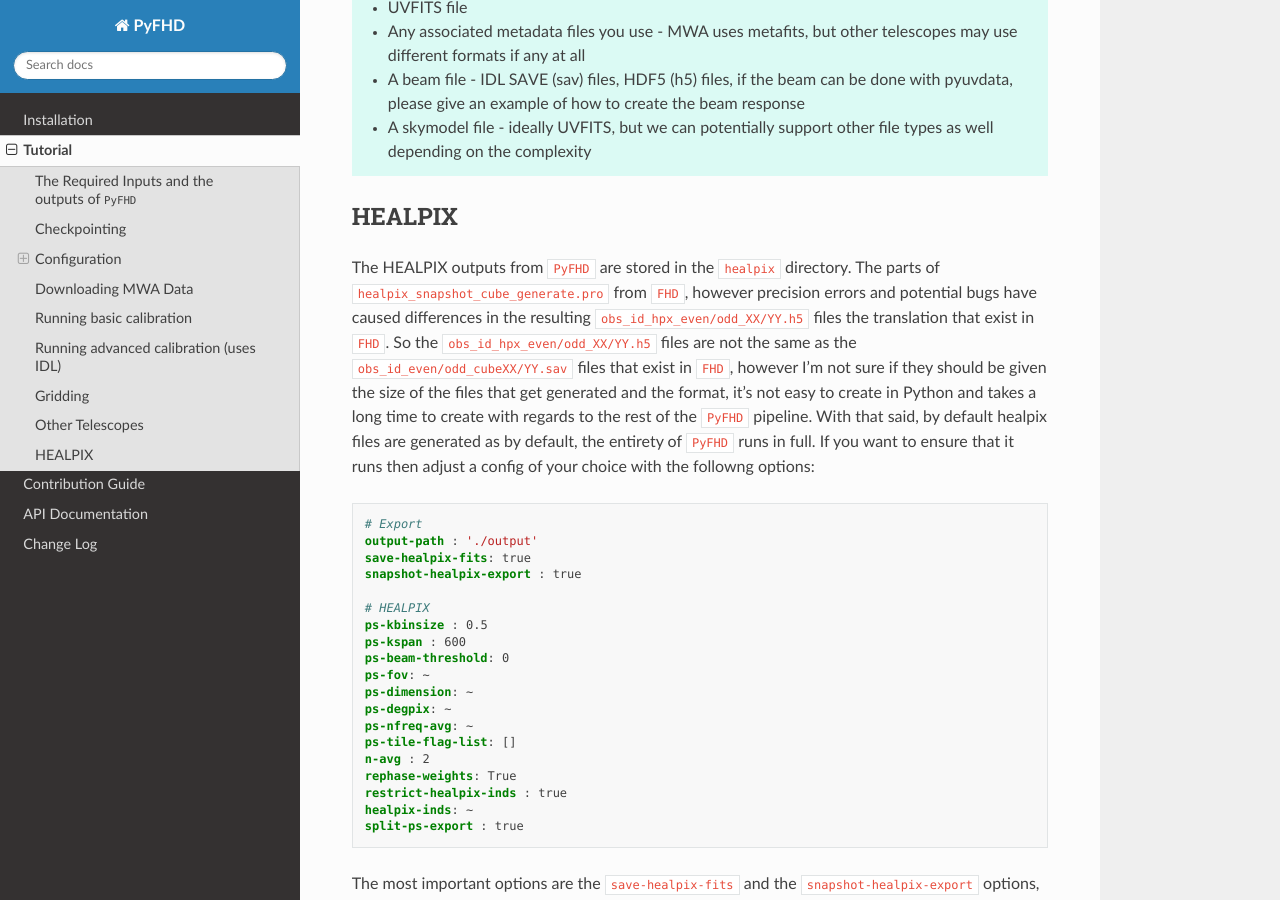
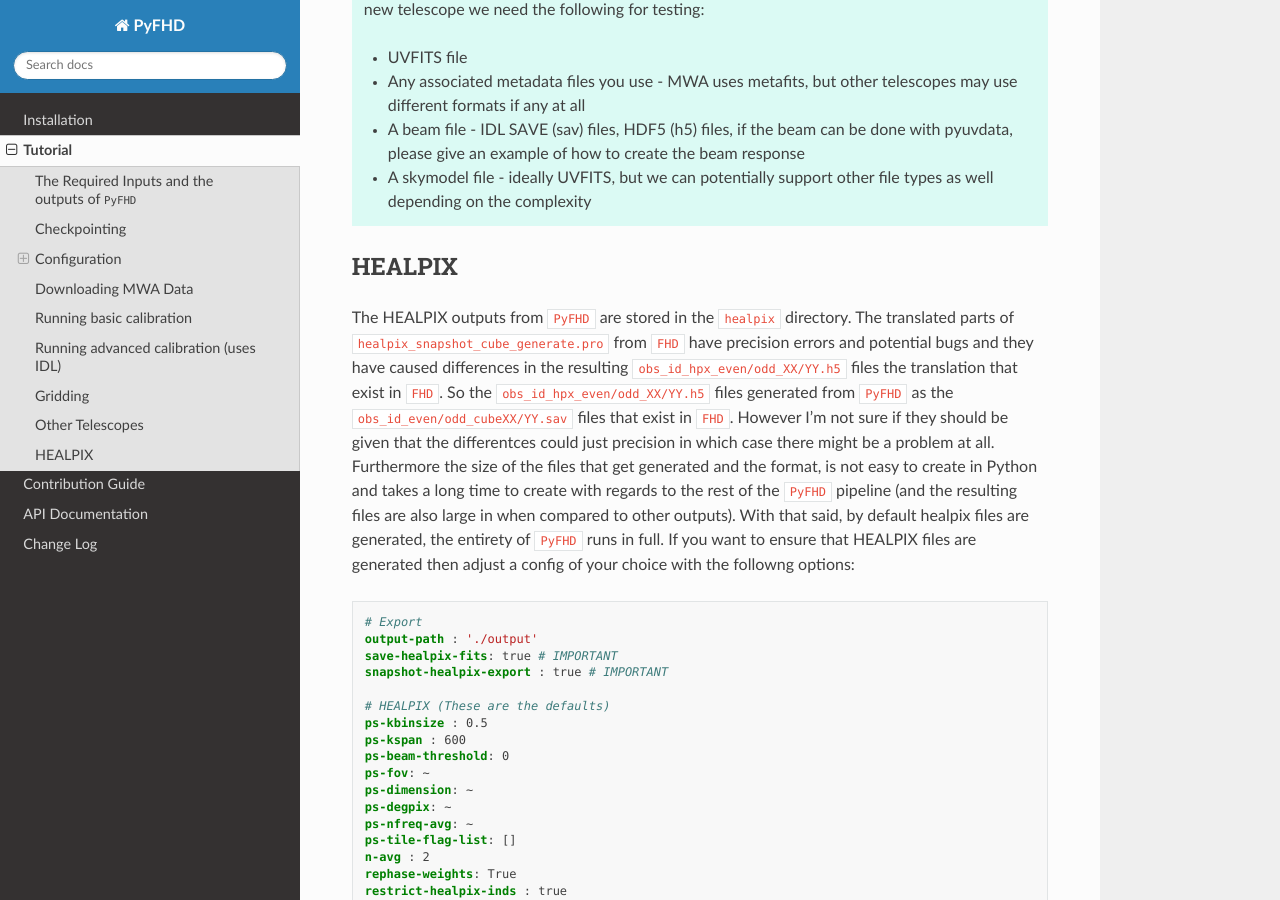
Before and after one commit to ADACS-Australia/PyFHD, a Sphinx documentation site: the page built from docs/source/tutorial/tutorial.rst, in a window 1280 px wide and 900 px high, scrolled down 15121 px. Built offline with Sphinx 7.4.7 and the Read the Docs theme 3.1.0, drawn with Linux system fonts in a browser that asks for light colours; some of the changed text lies outside the part shown.

Commit message:
Fixed awful HEALPIX paragraph

```diff
--- a/docs/source/tutorial/tutorial.rst
+++ b/docs/source/tutorial/tutorial.rst
@@ -156,9 +156,14 @@ in case you wish to temporarily negate the options set in the configuration file
 
   The hierarchy of the configuration in PyFHD is as follows:
 
-  - Code
-    - Command Line Argument
-      - YAML
+  .. code-block::
+
+         Code
+          ⬇️
+      Command Line
+          ⬇️
+         YAML
+
   The command line argument will override the YAML file, and the code will override the command line argument in certain situations.
   In situations where the code overrides the command line (or YAML), it's generally if a warning is triggered or some error is found, although
   we try to avoid these when we can. If no warning is logged when the code overrides the YAML or command line options, either add
@@ -520,19 +525,20 @@ Other Telescopes
 
 HEALPIX
 -------
-The HEALPIX outputs from ``PyFHD`` are stored in the ``healpix`` directory. The parts of ``healpix_snapshot_cube_generate.pro`` from ``FHD``, however precision errors and potential bugs have caused differences
-in the resulting ``obs_id_hpx_even/odd_XX/YY.h5`` files the translation that exist in ``FHD``. So the ``obs_id_hpx_even/odd_XX/YY.h5`` files are not the same as the ``obs_id_even/odd_cubeXX/YY.sav`` files that exist in ``FHD``,
-however I'm not sure if they should be given the size of the files that get generated and the format, it's not easy to create in Python and takes a long time to create with regards to the rest of the ``PyFHD`` pipeline.
-With that said, by default healpix files are generated as by default, the entirety of ``PyFHD`` runs in full. If you want to ensure that it runs then adjust a config of your choice with the followng options:
+The HEALPIX outputs from ``PyFHD`` are stored in the ``healpix`` directory. The translated parts of ``healpix_snapshot_cube_generate.pro`` from ``FHD`` have precision errors and potential bugs and they have caused differences
+in the resulting ``obs_id_hpx_even/odd_XX/YY.h5`` files the translation that exist in ``FHD``. So the ``obs_id_hpx_even/odd_XX/YY.h5`` files generated from ``PyFHD`` as the ``obs_id_even/odd_cubeXX/YY.sav`` files that exist in ``FHD``.
+However I'm not sure if they should be given that the differentces could just precision in which case there might be a problem at all. Furthermore the size of the files that get generated and the format, is not easy to create in
+Python and takes a long time to create with regards to the rest of the ``PyFHD`` pipeline (and the resulting files are also large in when compared to other outputs).
+With that said, by default healpix files are generated, the entirety of ``PyFHD`` runs in full. If you want to ensure that HEALPIX files are generated then adjust a config of your choice with the followng options:
 
 .. code-block:: yaml
 
   # Export
   output-path : './output'
-  save-healpix-fits: true
-  snapshot-healpix-export : true
+  save-healpix-fits: true # IMPORTANT
+  snapshot-healpix-export : true # IMPORTANT
 
-  # HEALPIX
+  # HEALPIX (These are the defaults)
   ps-kbinsize : 0.5
   ps-kspan : 600
   ps-beam-threshold: 0
```
